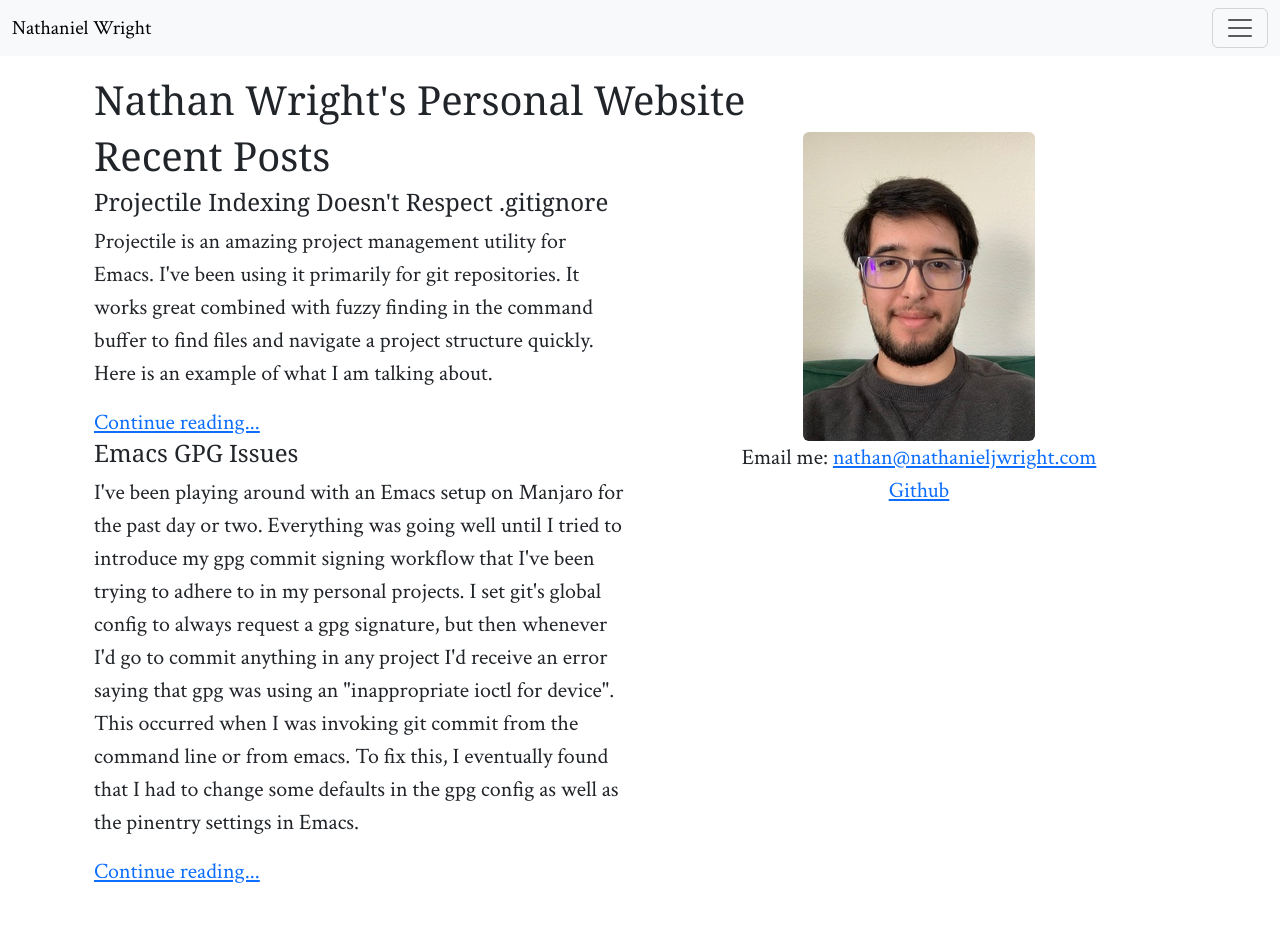
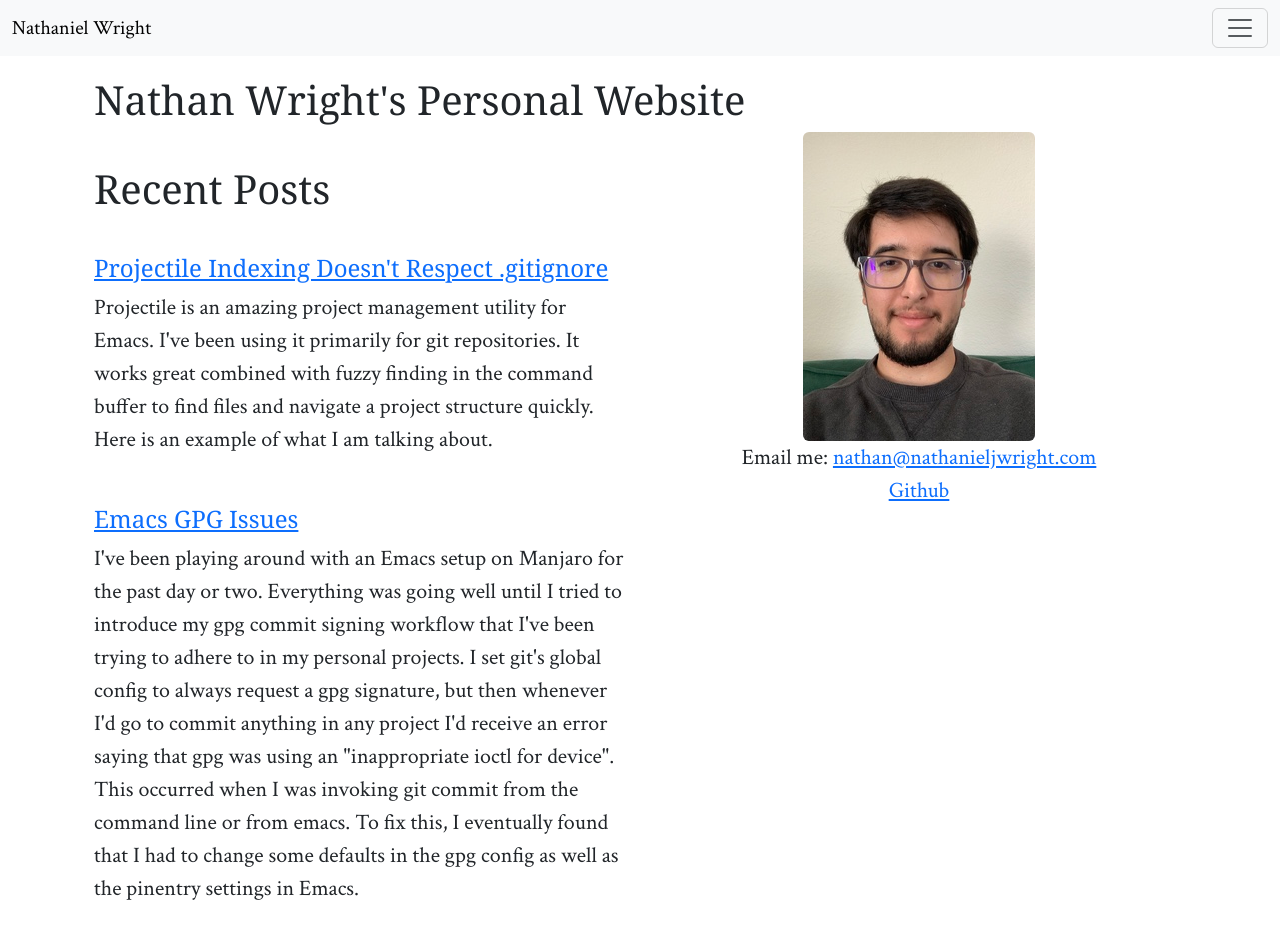
Before and after one commit to N8-Wright/nathanieljwright.github.io, a Jekyll site: the page built from index.html, in a window 1280 px wide. Built offline with Jekyll 4.4.1, drawn with Linux system fonts in a browser that asks for light colours; some web fonts are replaced; before the commit the page ends 908 px from its top, so only the background shows below that.

Commit message:
Cleaned up recent posts

```diff
--- a/index.html
+++ b/index.html
@@ -15,12 +15,13 @@
             </ul>
         </div>
         <div class="col order-lg-1">
-            <h1>Recent Posts</h1>
-            {% for post in site.posts limit:2 %}
-            <h4>{{post.title}}</h4>
+	  <br>
+          <h1>Recent Posts</h1>
+          {% for post in site.posts limit:2 %}
+	    <br>
+            <h4><a href="{{ site.baseurl }}{{ post.url }}">{{post.title}}</a></h4>
             {{ post.excerpt }}
-            <a href="{{ site.baseurl }}{{ post.url }}">Continue reading...</a>
-            {% endfor %}
+          {% endfor %}
         </div>
     </div>
 </div>
```
